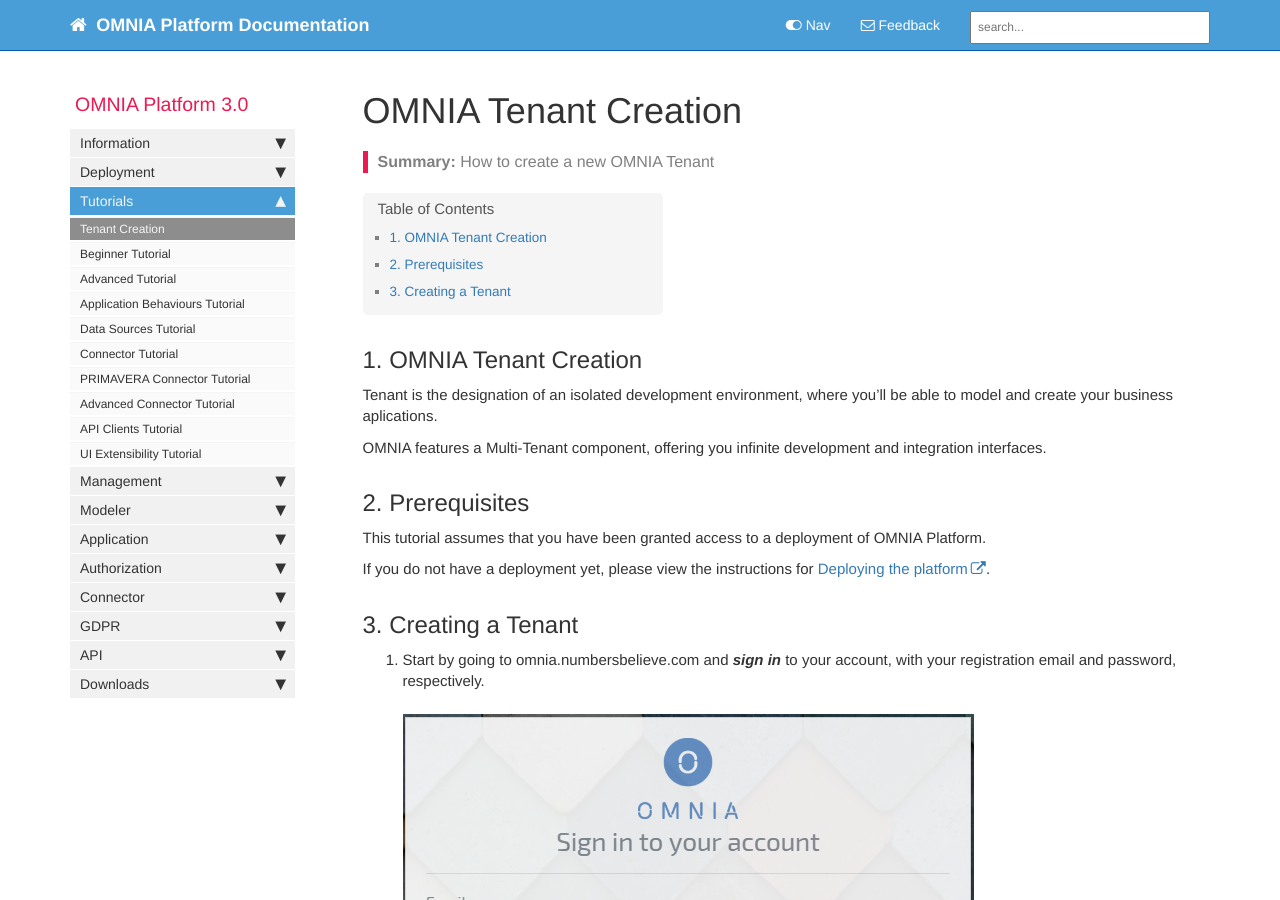
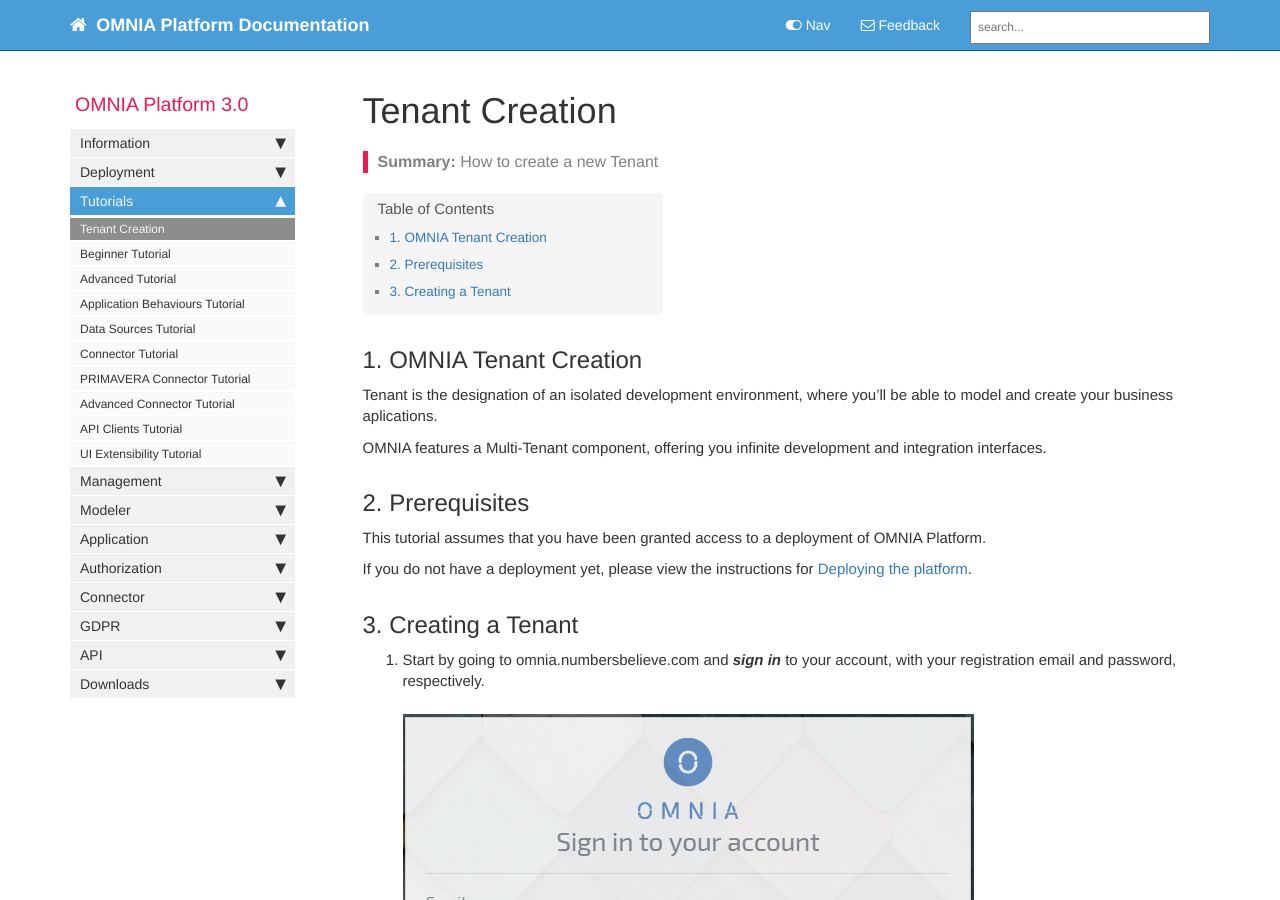
Before and after one commit to daniel8lopes/omnia3, a Jekyll site: the page built from docs/pages/omnia3/Tutorials/omnia3_tenantcreation.md, in a window 1280 px wide and 900 px high. Built offline with Jekyll 4.4.1, drawn with Linux system fonts in a browser that asks for light colours; nearby versions of some CDN libraries; comment, search, counter and statistics services are not loaded.

Commit message:
Update omnia3_tenantcreation.md

```diff
--- a/docs/pages/omnia3/Tutorials/omnia3_tenantcreation.md
+++ b/docs/pages/omnia3/Tutorials/omnia3_tenantcreation.md
@@ -1,7 +1,7 @@
 ---
-title: OMNIA Tenant Creation
+title: Tenant Creation
 keywords: omnia3
-summary: "How to create a new OMNIA Tenant"
+summary: "How to create a new Tenant"
 sidebar: omnia3_sidebar
 permalink: omnia3_tenantcreation.html
 folder: omnia3
@@ -17,7 +17,7 @@ OMNIA features a Multi-Tenant component, offering you infinite development and i
 
 This tutorial assumes that you have been granted access to a deployment of OMNIA Platform.
 
-If you do not have a deployment yet, please view the instructions for [Deploying the platform](http://docs.numbersbelieve.com/omnia3_deploymenttutorial.html).
+If you do not have a deployment yet, please view the instructions for [Deploying the platform](omnia3_deploymenttutorial.html).
 
 ## 3. Creating a Tenant
 
@@ -33,4 +33,4 @@ If you do not have a deployment yet, please view the instructions for [Deploying
 
     ![OMNIA Tenant Code](/images/tutorials/tenantcreation/Management-Create-Tenant.PNG)
 
-    **Everything's ready** for your **first glimpse** into **OMNIA Platform**, with [**OMNIA's Beginner Tutorial**](http://docs.numbersbelieve.com/omnia3_beginnertutorial.html).
+    **Everything's ready** for your **first glimpse** into **OMNIA Platform**, with [**OMNIA's Beginner Tutorial**](omnia3_beginnertutorial.html).
```
